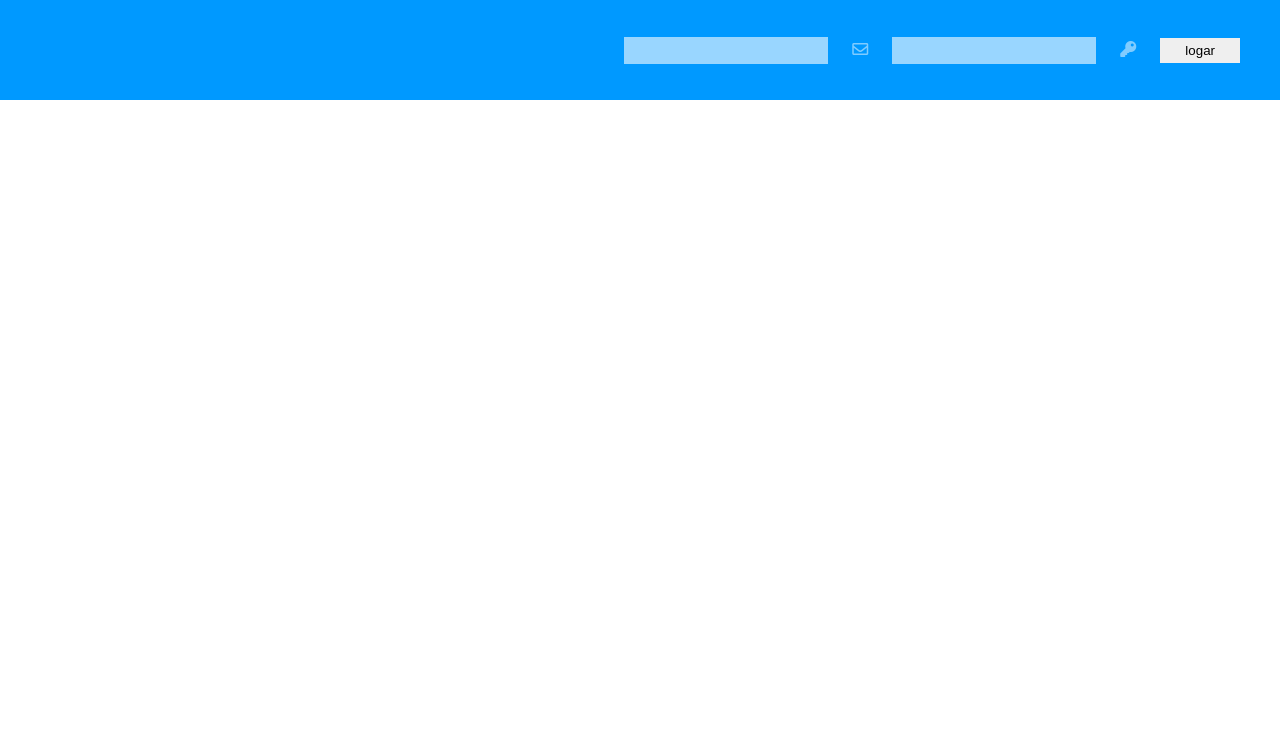
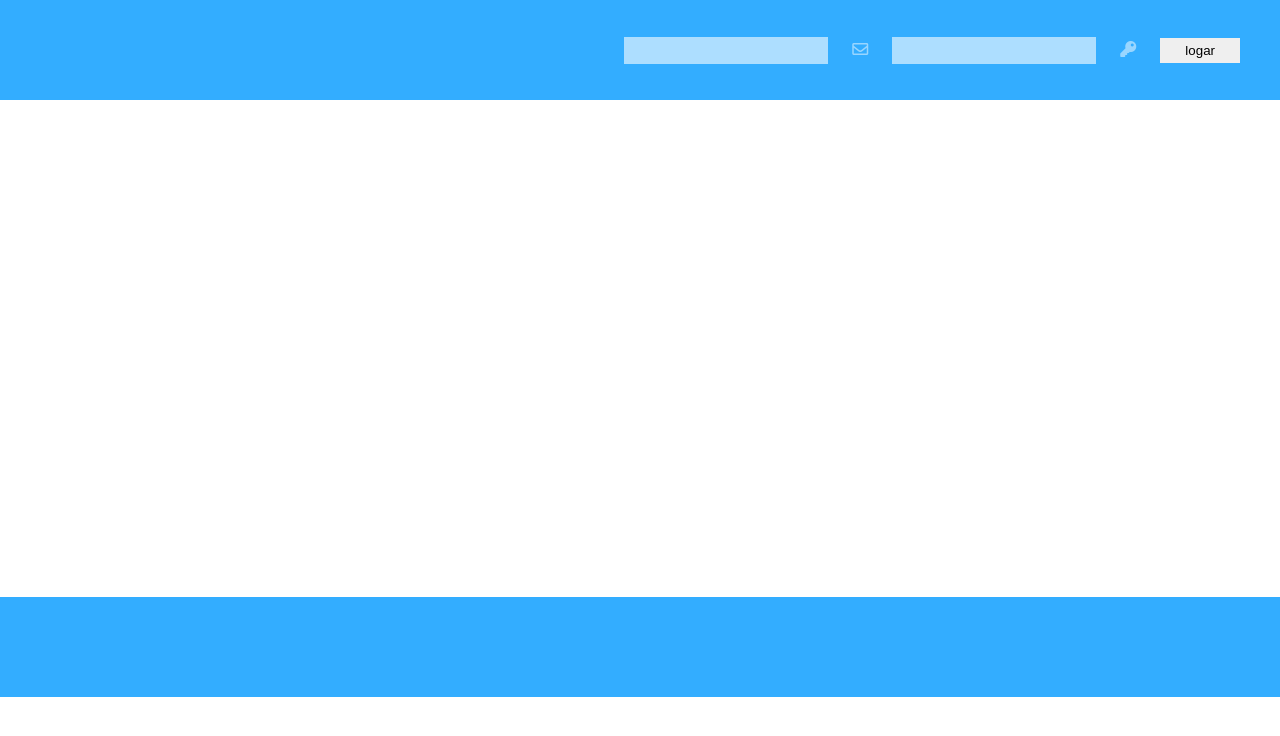
Before and after one commit to Pyedrown/tela-login, a plain HTML site: page index.html in a window 1280 px wide. Drawn offline with Linux system fonts and the light colour scheme.

Commit message:
Adicionando footer e main e estilizando o main

```diff
--- a/index.html
+++ b/index.html
@@ -20,5 +20,8 @@
         <main>
 
         </main>
+        <footer>
+
+        </footer>
     </body>
 </html>
--- a/style/style.css
+++ b/style/style.css
@@ -4,12 +4,15 @@ body {
 }
 
 header {
-    width: 100%;
-    height: 100px;
-    background-color: rgb(0, 153, 255);
     display: flex;
     justify-content: flex-end;
     align-items: center
+}
+
+header, footer {
+    width: 100%;
+    height: 100px;
+    background-color: rgba(0, 153, 255, 0.8);
 }
 
 form {
@@ -44,3 +47,8 @@ form > input {
 form > input[type="submit"] {
     padding: 5px 25px;
 }
+
+main {
+    height: 497px;
+    /* background-image: url() */
+}
```
